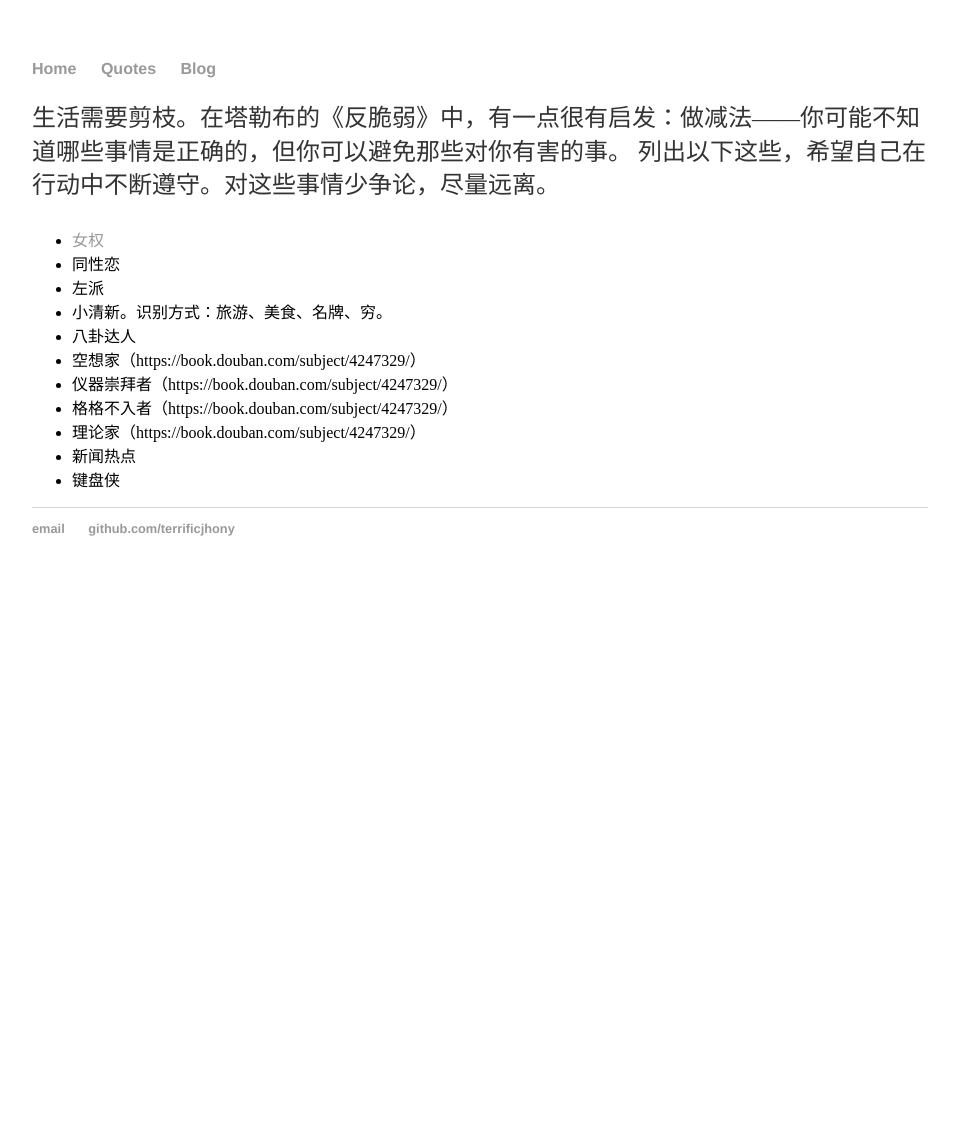
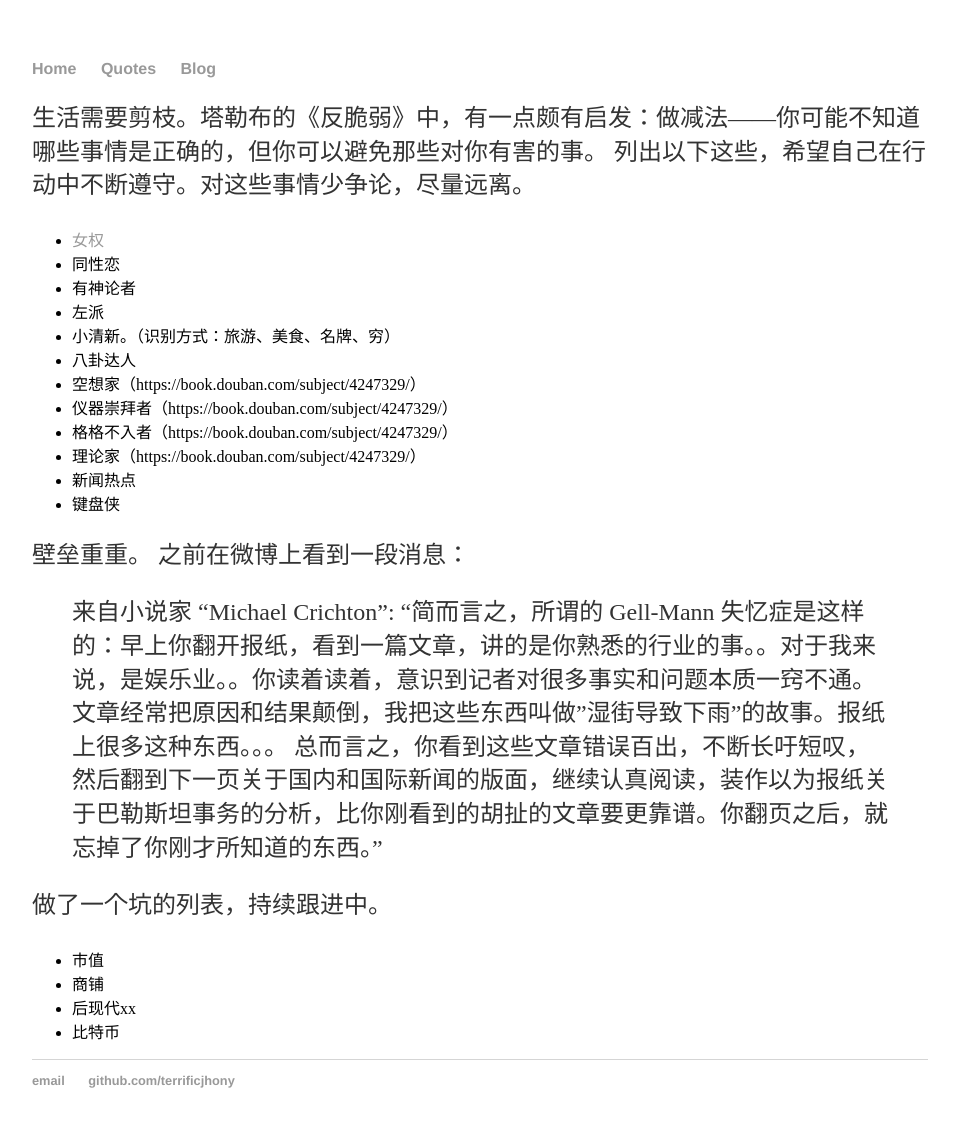
Before and after one commit to terrificjhony/terrificjhony.github.io, a Jekyll site: the page built from drafts/blacklist.md, in a window 1280 px wide. Shown: the whole page, without its empty margins (160-1119 px from the left). Built offline with Jekyll 4.4.1, drawn with Linux system fonts in a browser that asks for light colours; our own code applies the rules of GitHub Pages for plain Markdown files; before the commit the page ends 900 px from its top, so only the background shows below that.

Commit message:
expansion

```diff
--- a/drafts/blacklist.md
+++ b/drafts/blacklist.md
@@ -1,10 +1,11 @@
-生活需要剪枝。在塔勒布的《反脆弱》中，有一点很有启发：做减法——你可能不知道哪些事情是正确的，但你可以避免那些对你有害的事。
+生活需要剪枝。塔勒布的《反脆弱》中，有一点颇有启发：做减法——你可能不知道哪些事情是正确的，但你可以避免那些对你有害的事。
 列出以下这些，希望自己在行动中不断遵守。对这些事情少争论，尽量远离。
 
 * [女权](https://mp.weixin.qq.com/s?__biz=MzAxNTMxMTc0MA==&mid=2651016268&idx=1&sn=99931e52562f2d05ebe2bc1eaecb7f61&chksm=80721a5fb705934991606126d130771f74478eca92bfef36dc02399c8f2c1a67bb7c5294d9ba#rd)
 * 同性恋
+* 有神论者
 * 左派
-* 小清新。识别方式：旅游、美食、名牌、穷。
+* 小清新。（识别方式：旅游、美食、名牌、穷）
 * 八卦达人
 * 空想家（https://book.douban.com/subject/4247329/）
 * 仪器崇拜者（https://book.douban.com/subject/4247329/）
@@ -12,3 +13,16 @@
 * 理论家（https://book.douban.com/subject/4247329/）
 * 新闻热点
 * 键盘侠
+
+
+壁垒重重。
+之前在微博上看到一段消息：
+> 来自小说家 "Michael Crichton":
+> "简而言之，所谓的 Gell-Mann 失忆症是这样的：早上你翻开报纸，看到一篇文章，讲的是你熟悉的行业的事。。对于我来说，是娱乐业。。你读着读着，意识到记者对很多事实和问题本质一窍不通。文章经常把原因和结果颠倒，我把这些东西叫做"湿街导致下雨"的故事。报纸上很多这种东西。。。
+>总而言之，你看到这些文章错误百出，不断长吁短叹，然后翻到下一页关于国内和国际新闻的版面，继续认真阅读，装作以为报纸关于巴勒斯坦事务的分析，比你刚看到的胡扯的文章要更靠谱。你翻页之后，就忘掉了你刚才所知道的东西。”
+
+做了一个坑的列表，持续跟进中。
+* 市值
+* 商铺
+* 后现代xx
+* 比特币
```
Also changed, not shown: _posts/2017-12-22-search_trumps_navigation.md (+14 -6 lines), _posts/2017-12-9-unfair.md (+8 -9 lines), drafts/dimensions.md (deleted, +0 -3 lines), drafts/timeless way of building.md (+2 -2 lines), quotes/quotes.md (+9 -0 lines).
